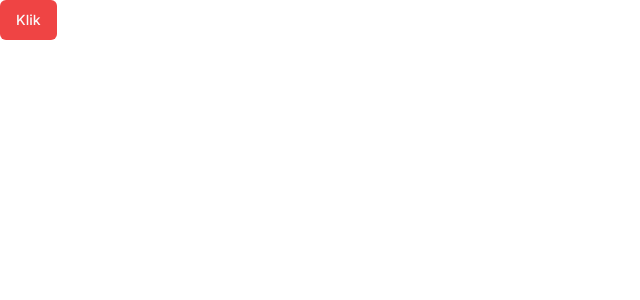
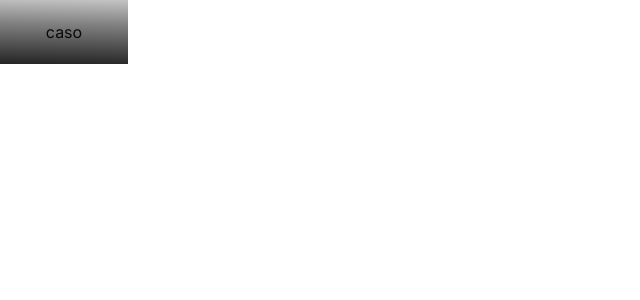
Before and after one commit to DanyGiord/Filmbox, a Next.js app: page / in a window 1280 px wide. Shown: the top 300 px of the page, without its empty margins (0-640 px from the left). Built offline with nearby package versions, Linux system fonts and the light colour scheme.

Commit message:
colors added

```diff
--- a/app/globals.css
+++ b/app/globals.css
@@ -74,3 +74,35 @@
     @apply bg-background text-foreground;
   }
 }
+
+/* Custom colors */
+.accent_main {
+  background: linear-gradient(34deg, #f3001d -1.29%, #ff004d 109.54%);
+}
+.accent_second {
+  background: linear-gradient(117deg, #ed4700 11.11%, #ec7100 89.76%);
+}
+.card_main {
+  background: linear-gradient(
+    181deg,
+    rgba(33, 33, 33, 0) 0.49%,
+    rgba(31, 31, 31, 0.37) 39.68%,
+    rgba(28, 28, 28, 0.96) 99.49%
+  );
+}
+.card_second {
+  background: linear-gradient(
+    180deg,
+    rgba(33, 33, 33, 0) 0.1%,
+    rgba(30, 30, 30, 0.66) 56.76%,
+    #1c1c1c 93.14%
+  );
+}
+.card_third {
+  background: linear-gradient(
+    181deg,
+    rgba(33, 33, 33, 0.27) 0.49%,
+    rgba(31, 31, 31, 0.56) 37.41%,
+    rgba(28, 28, 28, 0.96) 99.49%
+  );
+}
--- a/app/page.tsx
+++ b/app/page.tsx
@@ -1,11 +1,13 @@
-import { Button } from "@/components/ui/button";
+import React from "react";
 
-export default function Home() {
+function page() {
   return (
     <div>
-      <Button variant="destructive">
-        Klik
-      </Button>
+      <button className="card_third w-32 h-16">
+        <h1>caso</h1>
+      </button>
     </div>
-  )
+  );
 }
+
+export default page;
--- a/tailwind.config.js
+++ b/tailwind.config.js
@@ -2,11 +2,11 @@
 module.exports = {
   darkMode: ["class"],
   content: [
-    './pages/**/*.{ts,tsx}',
-    './components/**/*.{ts,tsx}',
-    './app/**/*.{ts,tsx}',
-    './src/**/*.{ts,tsx}',
-	],
+    "./pages/**/*.{ts,tsx}",
+    "./components/**/*.{ts,tsx}",
+    "./app/**/*.{ts,tsx}",
+    "./src/**/*.{ts,tsx}",
+  ],
   theme: {
     container: {
       center: true,
@@ -22,6 +22,15 @@ module.exports = {
         ring: "hsl(var(--ring))",
         background: "hsl(var(--background))",
         foreground: "hsl(var(--foreground))",
+        black_main: "#0E0E0E",
+        black_second: "#1A1A1A",
+        black_third: "#1F1F1F",
+        gray: "#565656",
+        white_text: "#FCFCFC",
+        white_second: "#E2E2E2",
+        session_variant: "#878787",
+        session_variant_2: "#878787",
+        rating: "#FFA800",
         primary: {
           DEFAULT: "hsl(var(--primary))",
           foreground: "hsl(var(--primary-foreground))",
@@ -73,4 +82,4 @@ module.exports = {
     },
   },
   plugins: [require("tailwindcss-animate")],
-}
+};
```
Also changed, not shown: public/assets/logo.svg (added).
